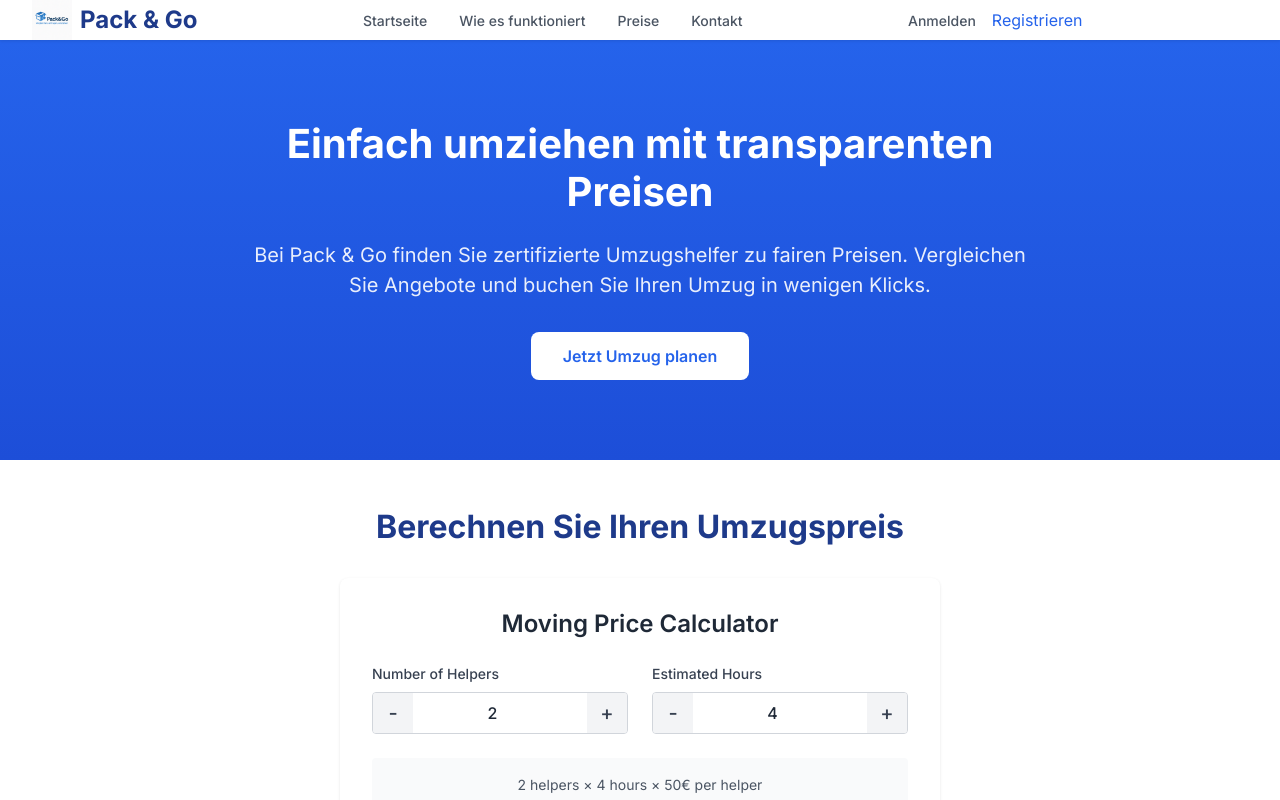
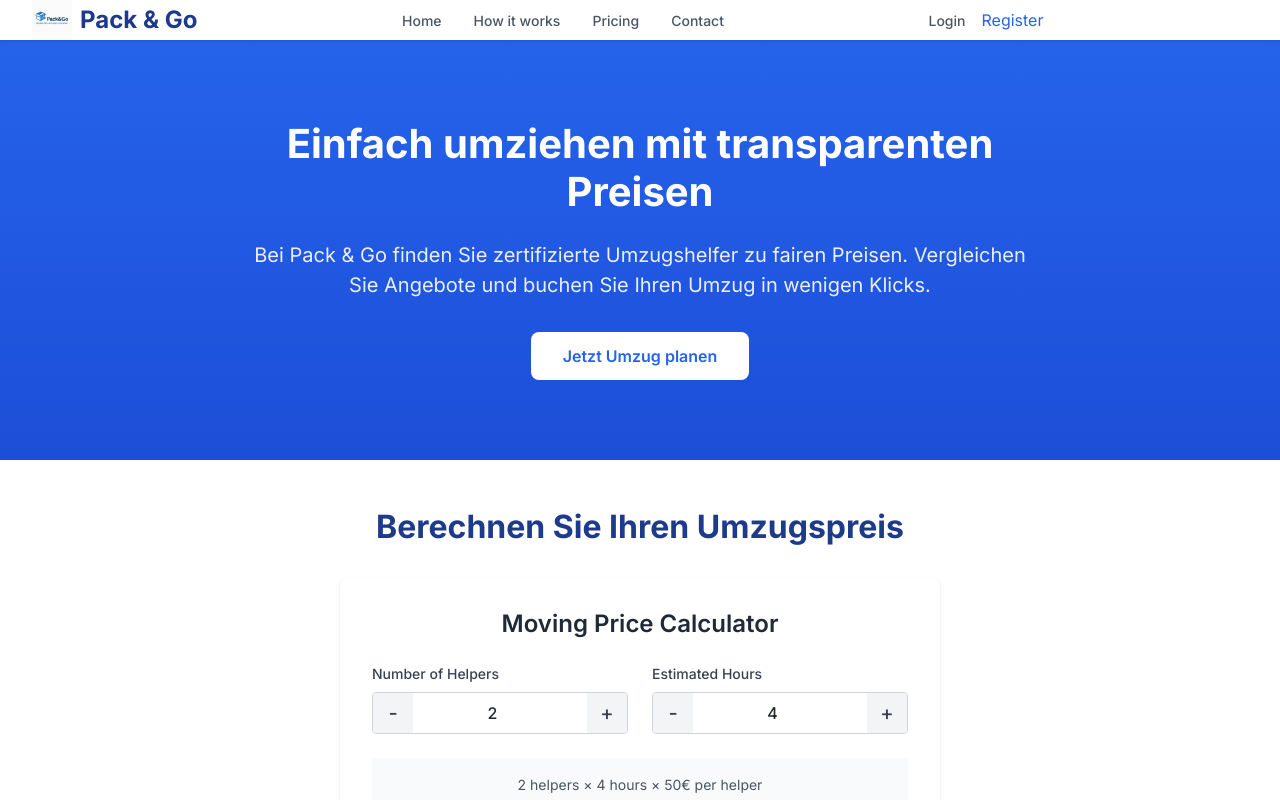
Before and after one commit to jili0/pack-and-go, a Next.js app: page / in a window 1280 px wide. Shown: the top 800 px of the page. Built offline with nearby package versions, Linux system fonts and the light colour scheme; no server answers.

Commit message:
translate all German to English for consistency

```diff
--- a/src/components/layout/Header.jsx
+++ b/src/components/layout/Header.jsx
@@ -1,4 +1,3 @@
-// src/components/layout/Header.jsx
 'use client';
 
 import { useState } from 'react';
@@ -18,7 +17,7 @@ const Header = () => {
   return (
     <header className={styles.header}>
       <div className={styles.headerContent}>
-        {/* Logo und Markenname */}
+        {/* Logo and brand name */}
         <div>
           <Link href="/" className={styles.logo}>
             <div className={styles.logoImage}>
@@ -33,23 +32,23 @@ const Header = () => {
           </Link>
         </div>
 
-        {/* Desktop-Navigation */}
+        {/* Desktop navigation */}
         <nav className={styles.navigation}>
           <Link href="/" className={styles.navLink}>
-            Startseite
+            Home
           </Link>
           <Link href="/how-it-works" className={styles.navLink}>
-            Wie es funktioniert
+            How it works
           </Link>
           <Link href="/pricing" className={styles.navLink}>
-            Preise
+            Pricing
           </Link>
           <Link href="/contact" className={styles.navLink}>
-            Kontakt
+            Contact
           </Link>
         </nav>
 
-        {/* Desktop-Benutzer-Menü */}
+        {/* Desktop user menu */}
         <div className={styles.userMenu}>
           {user ? (
             <div className={styles.userMenuContainer}>
@@ -64,34 +63,34 @@ const Header = () => {
                   Dashboard
                 </Link>
                 <Link href={`/${user.role}/profile`} className={styles.userMenuItem}>
-                  Profil
+                  Profile
                 </Link>
                 <button
                   onClick={logout}
                   className={styles.userMenuItem}
                 >
-                  Abmelden
+                  Logout
                 </button>
               </div>
             </div>
           ) : (
             <>
               <Link href="/login" className={styles.navLink}>
-                Anmelden
+                Login
               </Link>
               <Link href="/register" className={styles.btnPrimary}>
-                Registrieren
+                Register
               </Link>
             </>
           )}
         </div>
 
-        {/* Mobile-Menü-Button */}
+        {/* Mobile menu button */}
         <div>
           <button
             onClick={toggleMobileMenu}
             className={styles.mobileMenuButton}
-            aria-label={mobileMenuOpen ? "Menü schließen" : "Menü öffnen"}
+            aria-label={mobileMenuOpen ? "Close menu" : "Open menu"}
           >
             <svg
               className={mobileMenuOpen ? "iconHidden" : "iconVisible"}
@@ -121,20 +120,20 @@ const Header = () => {
         </div>
       </div>
 
-      {/* Mobile-Menü */}
+      {/* Mobile menu */}
       <div className={`${styles.mobileMenu} ${mobileMenuOpen ? styles.mobileMenuOpen : ''}`}>
         <div>
           <Link href="/" className={styles.mobileMenuItem}>
-            Startseite
+            Home
           </Link>
           <Link href="/how-it-works" className={styles.mobileMenuItem}>
-            Wie es funktioniert
+            How it works
           </Link>
           <Link href="/pricing" className={styles.mobileMenuItem}>
-            Preise
+            Pricing
           </Link>
           <Link href="/contact" className={styles.mobileMenuItem}>
-            Kontakt
+            Contact
           </Link>
         </div>
         <div className={styles.mobileMenuDivider}>
@@ -147,22 +146,22 @@ const Header = () => {
                 Dashboard
               </Link>
               <Link href={`/${user.role}/profile`} className={styles.mobileMenuItem}>
-                Profil
+                Profile
               </Link>
               <button
                 onClick={logout}
                 className={styles.mobileMenuItem}
               >
-                Abmelden
+                Logout
               </button>
             </div>
           ) : (
             <div>
               <Link href="/login" className={styles.mobileMenuItem}>
-                Anmelden
+                Login
               </Link>
               <Link href="/register" className={styles.mobileMenuItem}>
-                Registrieren
+                Register
               </Link>
             </div>
           )}
```
